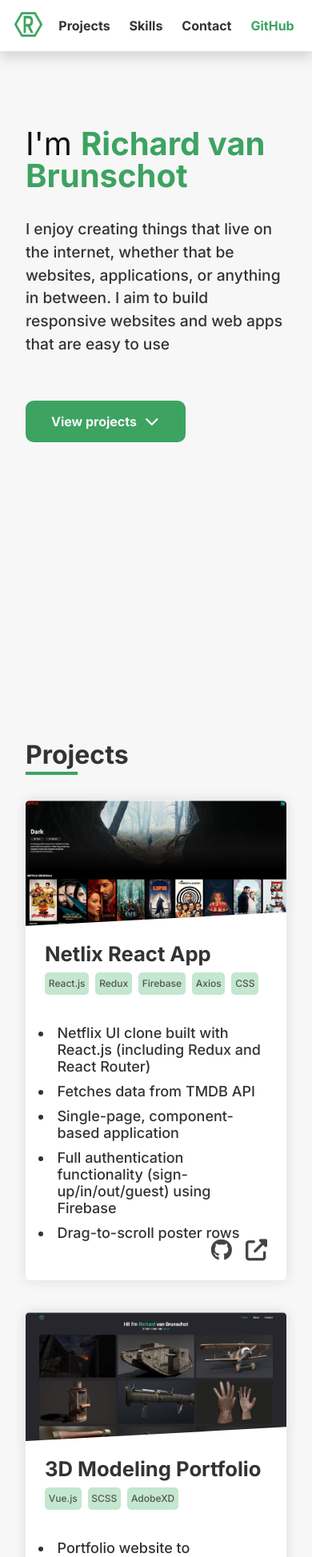
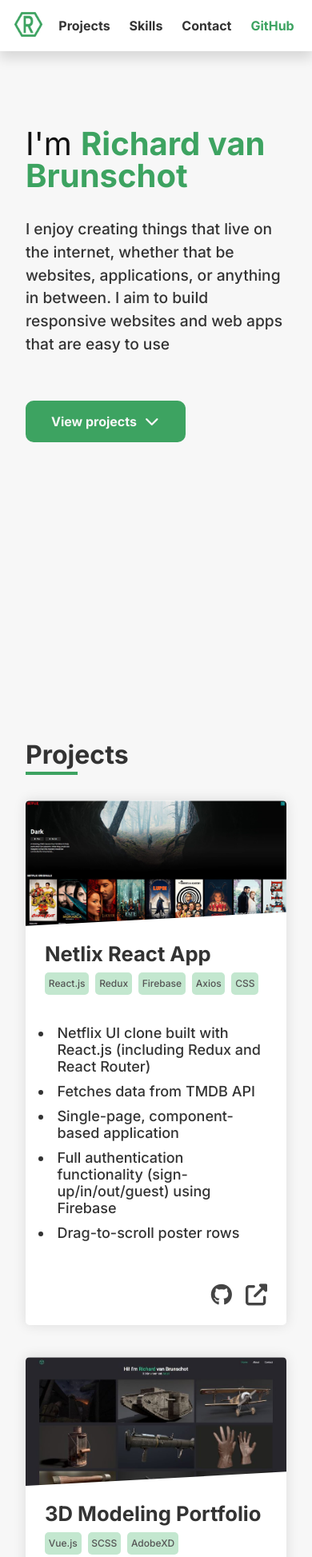
Before and after one commit to Richardvbr/fe-portfolio, a Vue app: page / in a window 390 px wide. Shown: the top 1947 px of the page at 80% size. Built offline with nearby package versions, Linux system fonts and the light colour scheme.

Commit message:
Update Projects.vue

```diff
--- a/src/components/Projects.vue
+++ b/src/components/Projects.vue
@@ -288,6 +288,7 @@
 
     .grid-item {
       box-shadow: 0px 0px 15px 1px rgba(0,0,0,0.1);
+      height: 41rem;
 
       &:hover {
         transform: none;
```
